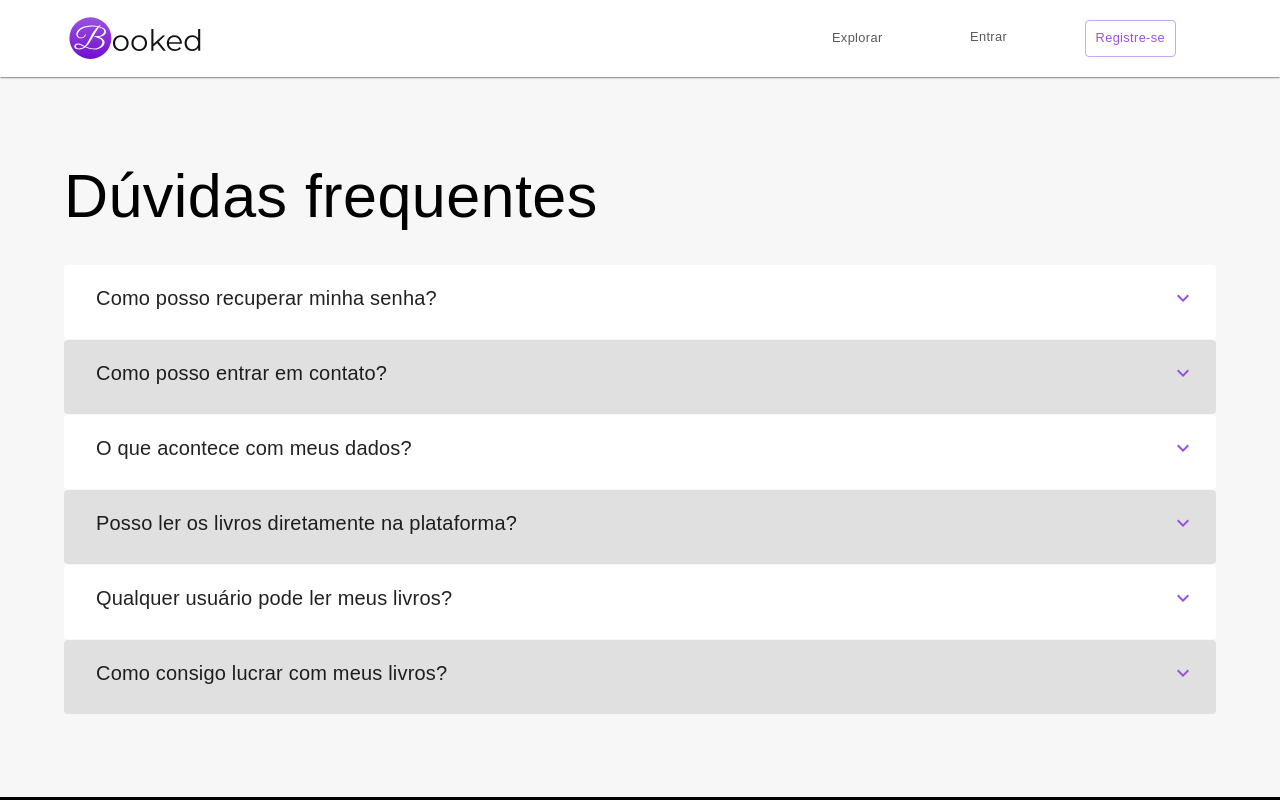
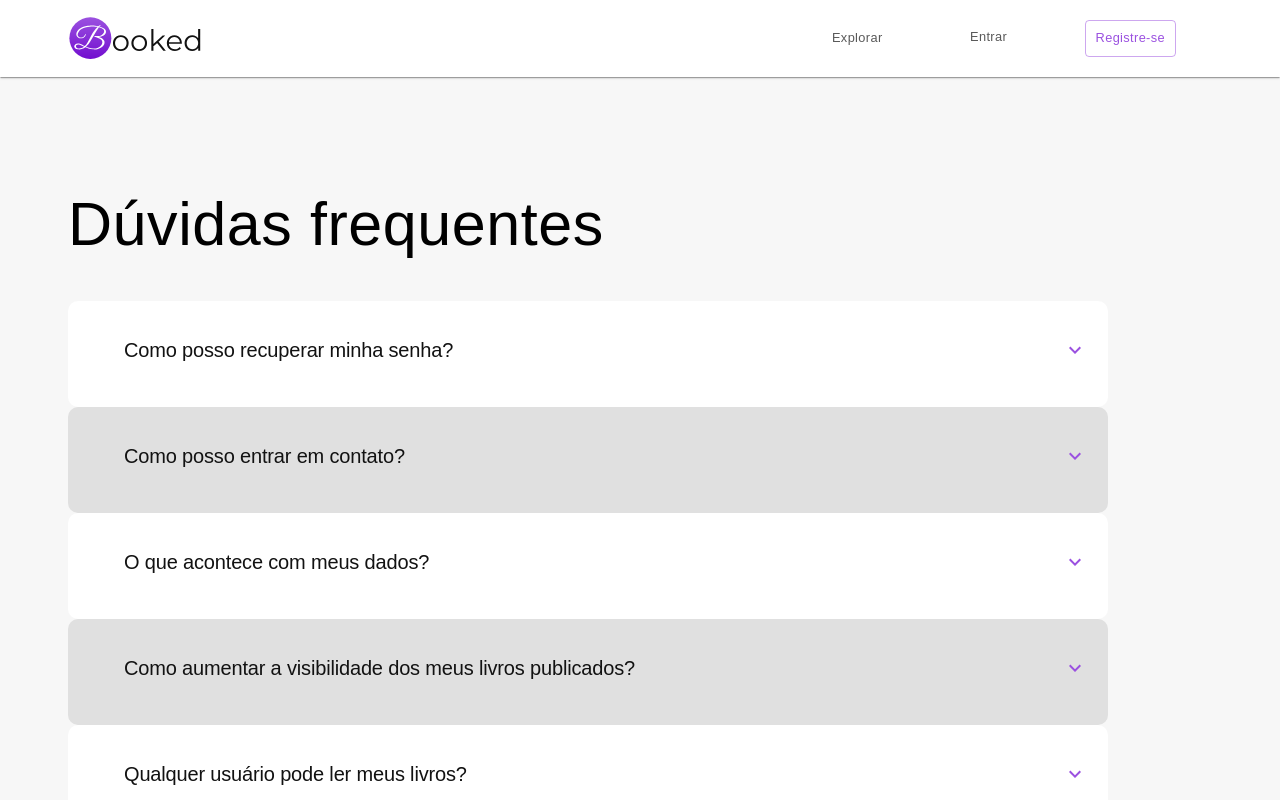
Before and after one commit to i4n-v/booked, a React (Create React App) app in the folder web-app/: page /questions in a window 1280 px wide. Shown: the top 800 px of the page. Built offline with nearby package versions, Linux system fonts and the light colour scheme.

Commit message:
feat: create to FAQ screen

```diff
--- a/web-app/src/components/FacCard/index.tsx
+++ b/web-app/src/components/FacCard/index.tsx
@@ -2,37 +2,74 @@ import React, { useState } from 'react';
 import { Card, CardContent, Typography, IconButton } from '@mui/material';
 import { KeyboardArrowDown, KeyboardArrowUp } from '@mui/icons-material';
 import { FaqCardProps } from './type';
+import { Box, styled } from "@mui/material";
+
+const FaqList = styled(Box)(({ theme }) => ({
+
+  "& > .MuiCard-root": {
+    maxWidth: "1040px",
+    width: "100%",
+    boxShadow: 'none',
+    borderRadius: '10px',
+    paddingLeft: ' 40px',
+    margin: 0,
+  },
+
+  ".faq-title": {
+    maxWidth: "1030px",
+    font: theme.font.md,
+    color: theme.palette.secondary.A200,
+    display: 'flex',
+    alignItems: 'center',
+    cursor: 'pointer',
+    padding: '16px 0',
+
+  },
+  ".faq-question": {
+    maxWidth: "90%",
+    font: theme.font.xs,
+    color: theme.palette.secondary[800],
+    padding: '10px 0px',
+  },
+
+  [theme.breakpoints.down("md")]: {
+    ".faq-title": {
+      font: theme.font.sm,
+      maxWidth: "70%",
+    },
+  },
+  [theme.breakpoints.down("sm")]: {
+    ".faq-title": {
+      font: theme.font.xs,
+      maxWidth: "80%",
+    },
+  },
+}));
 
 const FaqCard: React.FC<FaqCardProps> = ({ question, answer, color }) => {
   const [showAnswer, setShowAnswer] = useState(false);
-
   const toggleAnswer = () => {
     setShowAnswer(!showAnswer);
   };
 
   return (
-    <Card sx={{ marginBottom: '1px', backgroundColor: color, boxShadow: 'none' }}>
-      <CardContent sx={{ pl: 4 }}>
-        <Typography sx={{
-          display: 'flex', alignItems: 'center', cursor: 'pointer',
-          font: (t) => t.font.md
-        }}>
+    <FaqList>
+      <Card sx={{ backgroundColor: color }}>
+        <CardContent>
+          <Typography variant="h2" className='faq-title'>
             {question}
             <IconButton sx={{ ml: 'auto', color: (t) => t.palette.primary.main }} size="small" onClick={toggleAnswer}>
               {showAnswer ? <KeyboardArrowUp /> : <KeyboardArrowDown />}
             </IconButton>
           </Typography>
           {showAnswer && (
-          <Typography sx={{
-            font: (t) => t.font.xs,
-            color: (t) => t.palette.secondary[800],
-            marginTop: '1rem'
-          }}>
+            <Typography variant="body1" className='faq-question'>
               {answer}
             </Typography>
           )}
         </CardContent>
       </Card>
+    </FaqList>
 
 
   );
--- a/web-app/src/pages/Questions/index.tsx
+++ b/web-app/src/pages/Questions/index.tsx
@@ -1,6 +1,36 @@
 import React from 'react';
 import { Container, Typography } from '@mui/material';
 import FaqCard from '../../components/FacCard';
+
+
+import { Box, styled } from "@mui/material";
+
+const FaqScreen = styled(Box)(({ theme }) => ({
+    overflowY: 'auto', // Adiciona scroll caso a altura dos cards ultrapasse a altura do elemento pai
+    padding: "10px 68px",
+    width: '100%',
+
+    "& > .title": {
+        maxWidth: "1400px",
+        font: theme.font.xl,
+        color: theme.palette.secondary.dark,
+        padding: '100px 0px 40px 0px',
+        justifyContent: 'flex-start',
+        zIndex: 2,
+    },
+    [theme.breakpoints.down("md")]: {
+        "& > .title": {
+            font: theme.font.lg,
+            maxWidth: "600px",
+        },
+    },
+    [theme.breakpoints.down("sm")]: {
+        "& > .title": {
+            font: theme.font.md,
+            maxWidth: "400px",
+        },
+    },
+}));
 
 const faqs = [
     {
@@ -16,8 +46,8 @@ const faqs = [
         answer: 'Nós garantimos a privacidade e segurança de seus dados. Eles serão utilizados apenas para fins de operação da plataforma e nunca serão compartilhados com terceiros sem sua autorização.',
     },
     {
-        question: 'Posso ler os livros diretamente na plataforma?',
-        answer: 'Sim, a plataforma possui um leitor de livros integrado, permitindo que você leia os livros sem precisar baixá-los ou abrir em outro aplicativo.',
+        question: 'Como aumentar a visibilidade dos meus livros publicados?',
+        answer: '...',
     },
     {
         question: 'Qualquer usuário pode ler meus livros?',
@@ -27,33 +57,30 @@ const faqs = [
         question: 'Como consigo lucrar com meus livros?',
         answer: 'Para lucrar com seus livros na plataforma, você pode optar por disponibilizá-los gratuitamente ou cobrar um valor determinado por você. ',
     },
+    {
+        question: 'Outro problema?',
+        answer: '...',
+    },
 ];
+
+
 
 const Questions: React.FC = () => {
     return (
         <div style={{
+            height: '976px',
             display: 'flex',
-            justifyContent: 'center',
-            alignItems: 'center',
-            height: '90vh',
-            width: '100vw',
-            /* backgroundColor: "grey" */
+            justifyContent: 'flex-start',
 
         }} >
-            <Container   >
-                <Typography variant="h4" component="h1"
-                    sx={{
-                        font: (t) => t.font.xl,
-                        color: (t) => t.palette.secondary.dark,
-                        mb: 4,
-                    }}>
+            <FaqScreen >
+                <Typography component="h1" className='title'>
                     Dúvidas frequentes
                 </Typography>
-
                 {faqs.map((faq, index) => (
                     <FaqCard key={index} question={faq.question} answer={faq.answer} color={index % 2 === 0 ? 'white' : 'grey.300'} />
                 ))}
-            </Container>
+            </FaqScreen>
         </div>
     );
 };
```
Lines whose indentation alone changed are shown as unchanged.
